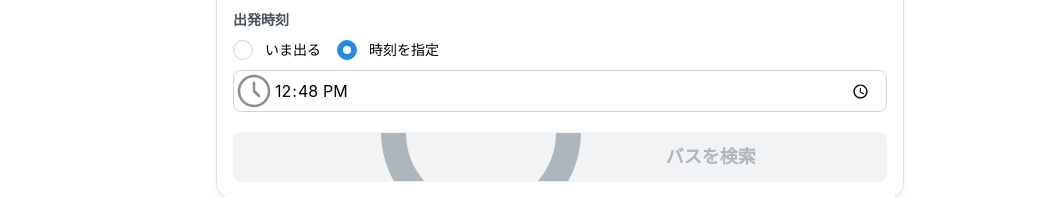
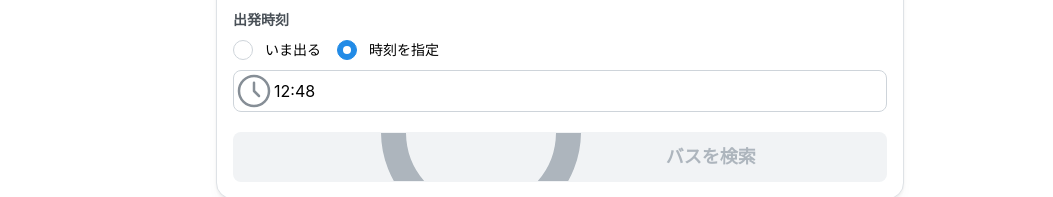
Before and after one commit to sinoda1114/shibasu-keiro, a Next.js app: page / in a window 1280 px wide. Both pictures are taken after a click on the radio button "時刻を指定". Shown: the part 458-655 px from the top of the page, without its empty margins (80-1133 px from the left). Built offline with nearby package versions, Linux system fonts and the light colour scheme.

Commit message:
feat: 時刻指定をポップオーバー式ピッカー（時・分）に変更

```diff
--- a/app/page.tsx
+++ b/app/page.tsx
@@ -18,6 +18,8 @@ import {
   Box,
   Loader,
   Input,
+  NumberInput,
+  Popover,
   rem,
 } from '@mantine/core'
 import { IconArrowsUpDown, IconSearch, IconClock } from '@tabler/icons-react'
@@ -50,6 +52,62 @@ async function fetchStopSuggestions(query: string): Promise<string[]> {
   const json = await res.json()
   if (!json.success) return []
   return (json.data as { stopName: string }[]).map((s) => s.stopName)
+}
+
+function TimePickerInput({ value, onChange }: { value: string; onChange: (v: string) => void }) {
+  const [opened, setOpened] = useState(false)
+  const [hour, minute] = value.split(':').map((n) => parseInt(n, 10))
+
+  const update = (h: number, m: number) =>
+    onChange(`${String(h).padStart(2, '0')}:${String(m).padStart(2, '0')}`)
+
+  return (
+    <Popover opened={opened} onChange={setOpened} position="bottom-start">
+      <Popover.Target>
+        <Input
+          component="button"
+          type="button"
+          pointer
+          onClick={() => setOpened((o) => !o)}
+          leftSection={<IconClock size={rem(16)} stroke={1.5} />}
+          radius="md"
+          size="md"
+          styles={{ input: { textAlign: 'left', cursor: 'pointer' } }}
+        >
+          {value}
+        </Input>
+      </Popover.Target>
+      <Popover.Dropdown>
+        <Group gap="xs" align="flex-end" wrap="nowrap">
+          <NumberInput
+            label="時"
+            value={hour}
+            onChange={(v) => update(typeof v === 'number' ? v : parseInt(String(v), 10) || 0, minute ?? 0)}
+            min={0}
+            max={23}
+            clampBehavior="strict"
+            w={72}
+            size="sm"
+          />
+          <Text size="lg" fw={700} style={{ paddingBottom: rem(6) }}>:</Text>
+          <NumberInput
+            label="分"
+            value={minute}
+            onChange={(v) => update(hour ?? 0, typeof v === 'number' ? v : parseInt(String(v), 10) || 0)}
+            min={0}
+            max={59}
+            step={5}
+            clampBehavior="strict"
+            w={72}
+            size="sm"
+          />
+          <Button size="sm" onClick={() => setOpened(false)} style={{ marginBottom: rem(1) }}>
+            OK
+          </Button>
+        </Group>
+      </Popover.Dropdown>
+    </Popover>
+  )
 }
 
 function SearchPageContent() {
@@ -252,17 +310,7 @@ function SearchPageContent() {
                   />
                 </Group>
                 {timeMode === 'specify' && (
-                  <Input
-                    component="input"
-                    type="time"
-                    value={specifiedTime}
-                    onChange={(e: React.ChangeEvent<HTMLInputElement>) =>
-                      setSpecifiedTime(e.currentTarget.value)
-                    }
-                    leftSection={<IconClock size={rem(16)} stroke={1.5} />}
-                    radius="md"
-                    size="md"
-                  />
+                  <TimePickerInput value={specifiedTime} onChange={setSpecifiedTime} />
                 )}
               </Stack>
 
```
